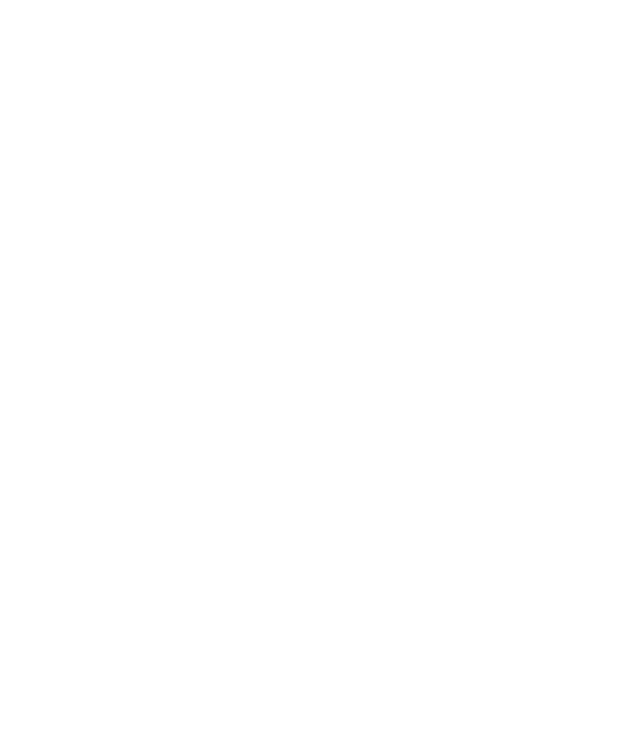
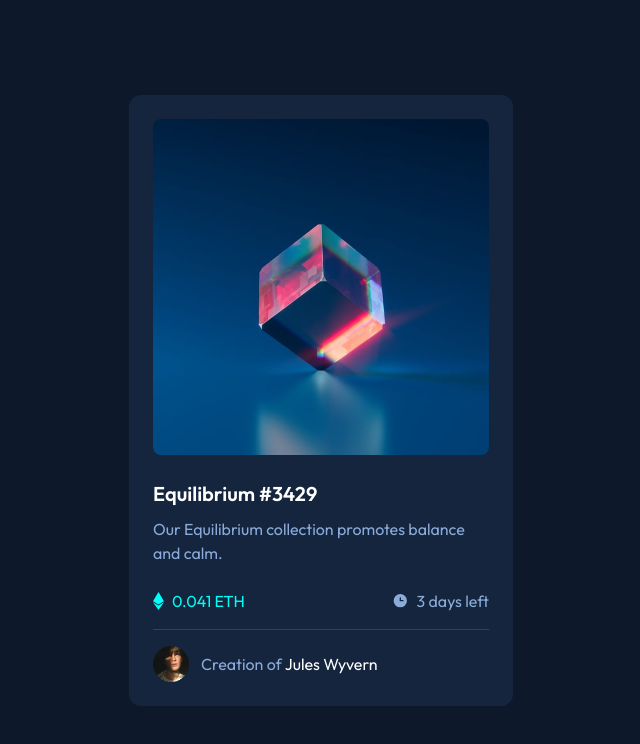
Before and after one commit to mjamecny/nft-preview-card, a website built with Vite: page index.html in a window 1280 px wide. Shown: the whole page, without its empty margins (319-959 px from the left). Built offline with nearby package versions, Linux system fonts and the light colour scheme.

Commit message:
add structure and styles

```diff
--- a/index.html
+++ b/index.html
@@ -18,5 +18,54 @@
     <link rel="stylesheet" href="style.css" />
     <title>Frontend Mentor | NFT preview card component</title>
   </head>
-  <body></body>
+  <body class="bg-darkBlue flex h-screen justify-center items-center p-2.4">
+    <div class="bg-darkBlue2 max-w-sm flex flex-col gap-2.4 p-2.4 rounded-xl">
+      <div class="container">
+        <img
+          class="image rounded-lg"
+          src="images/image-equilibrium.jpg"
+          alt=""
+        />
+        <div class="overlay rounded-lg"></div>
+        <img class="eye-icon" src="images/icon-view.svg" alt="view icon" />
+      </div>
+
+      <div class="flex flex-col gap-0.8">
+        <h1>
+          <a
+            class="text-2 text-white font-bold hover:text-cyan transition-colors duration-300"
+            href="#"
+            >Equilibrium #3429</a
+          >
+        </h1>
+        <p class="text-softBlue">
+          Our Equilibrium collection promotes balance and calm.
+        </p>
+      </div>
+      <div class="flex flex-col gap-1.6">
+        <div class="flex justify-between">
+          <div class="flex items-center gap-0.8">
+            <img src="images/icon-ethereum.svg" alt="ethereum icon" />
+            <p class="text-cyan">0.041 ETH</p>
+          </div>
+          <div class="flex items-center gap-0.8">
+            <img src="images/icon-clock.svg" alt="clock icon" />
+            <p class="text-softBlue">3 days left</p>
+          </div>
+        </div>
+        <hr class="text-darkBlue3" />
+        <div class="flex gap-1.2 items-center">
+          <img class="w-[36px]" src="images/image-avatar.png" alt="avatar" />
+          <p class="text-softBlue">
+            Creation of
+            <a
+              href="#"
+              class="text-white hover:text-cyan transition-colors duration-300"
+              >Jules Wyvern</a
+            >
+          </p>
+        </div>
+      </div>
+    </div>
+  </body>
 </html>
```
